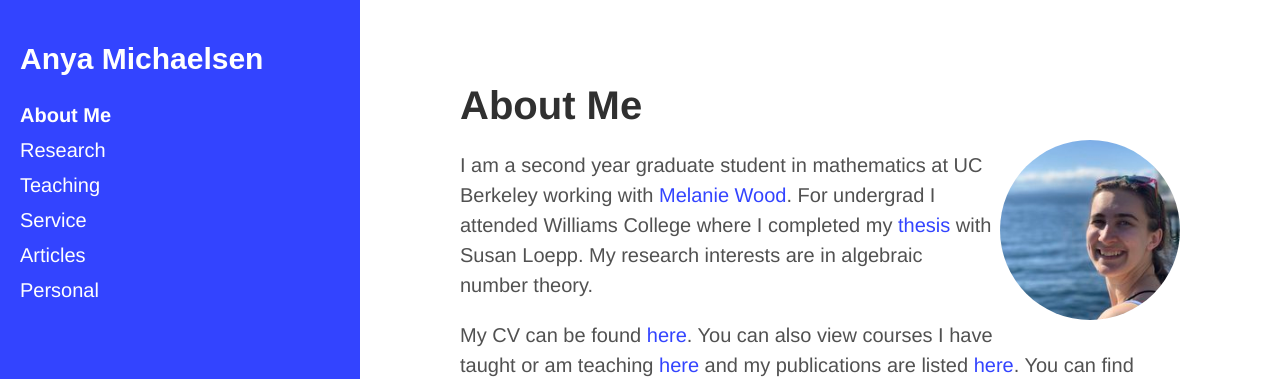
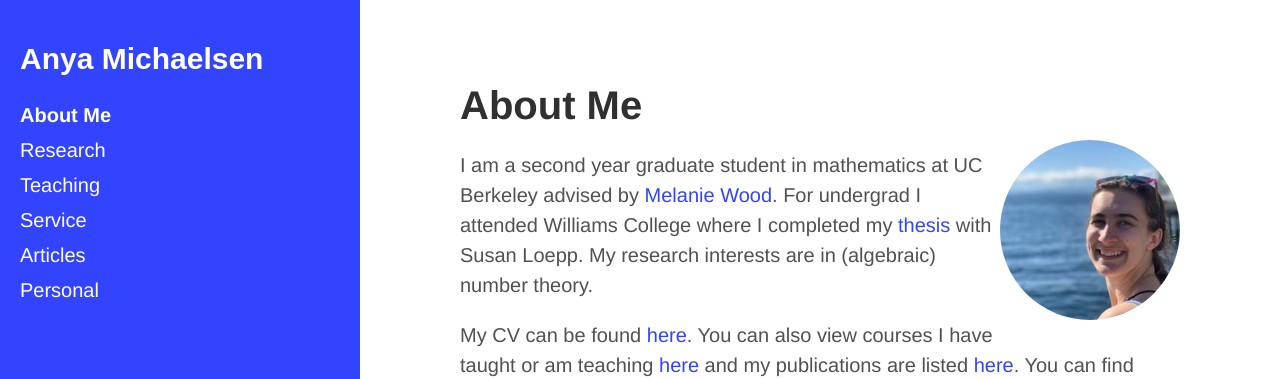
Before and after one commit to amichaelsen/amichaelsen.github.io, a Jekyll site: the page built from index.md, in a window 1280 px wide and 1345 px high. Shown: the top 379 px of the window. Built offline with Jekyll 4.4.1, drawn with Linux system fonts in a browser that asks for light colours.

Commit message:
tweaked description re advising and research interests

```diff
--- a/index.md
+++ b/index.md
@@ -6,9 +6,9 @@ title: About Me
 
 ![image](/assets/photos/anya.jpg){:.photo-circle}
 
-I am a second year graduate student in mathematics at UC Berkeley working with [Melanie Wood](http://people.math.harvard.edu/~mmwood/).
+I am a second year graduate student in mathematics at UC Berkeley advised by [Melanie Wood](http://people.math.harvard.edu/~mmwood/).
 For undergrad I attended Williams College where I completed my [thesis](/research) with Susan Loepp.
-My research interests are in algebraic number theory.
+My research interests are in (algebraic) number theory.
 
 
 My CV can be found [here](/assets/cv.pdf). You can also view courses I have taught or am teaching
```
